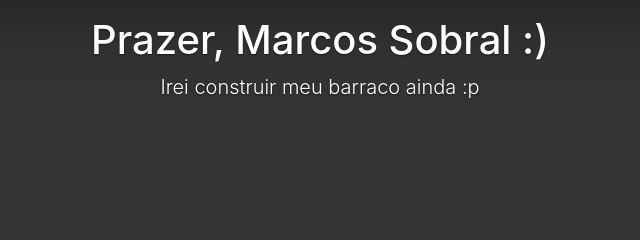
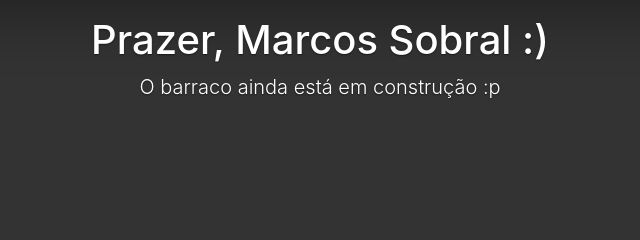
Before and after one commit to marcossobralramos/marcossobralramos.github.io, a plain HTML site: page index.html in a window 1280 px wide. Shown: the top 240 px of the page, 320-960 px from the left. Drawn offline with nearby package versions, Linux system fonts and the light colour scheme; files whose address does not match are found by name.

Commit message:
Update index.html

```diff
--- a/index.html
+++ b/index.html
@@ -18,7 +18,7 @@
 
       <main role="main" class="inner cover">
         <h1 class="cover-heading">Prazer, Marcos Sobral :)</h1>
-        <p class="lead">Irei construir meu barraco ainda :p</p>
+        <p class="lead">O barraco ainda está em construção :p</p>
       </main>
 
       <footer class="mastfoot mt-auto">
```
